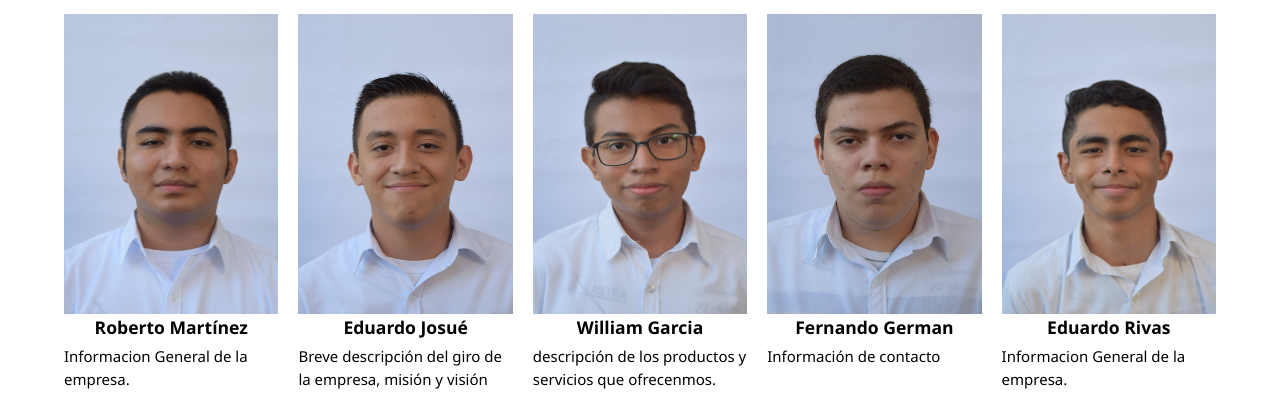
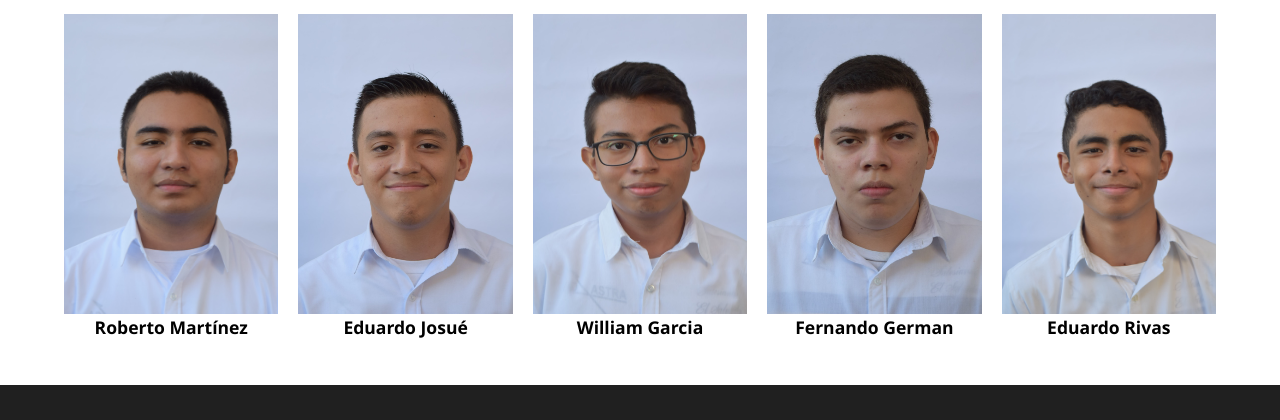
Before and after one commit to kramekrlaus2330/Casa-de-cristal-Grupo6, a plain HTML site: page index.html in a window 1280 px wide. Shown: the part 1428-1848 px from the top of the page. Drawn offline with Linux system fonts and the light colour scheme.

Commit message:
Update index.html

```diff
--- a/index.html
+++ b/index.html
@@ -82,38 +82,27 @@
 				<div>
 					<img src="images/20190104.jpg" alt="" />
 					<h3>Roberto Martínez</h3>
-					<p>
-						Informacion General de la empresa.
-					</p>
 
 				</div>
 				<div>
 					<img src="images/TrazoFeo.jpeg" alt="" />
 					<h3>Eduardo Josué</h3>
-					<p>
-						Breve descripción del giro de la empresa, misión y visión
-					</p>
+
 				</div>
 				<div>
 					<img src="images/William.jpeg" alt="" />
 					<h3>William Garcia</h3>
-					<p>
-						descripción de los productos y servicios que ofrecenmos.
-					</p>
+
 				</div>
 				<div>
 					<img src="images/Vladimir.jpeg" alt="" height="185px" />
 					<h3>Fernando German</h3>
-					<p>
-						Información de contacto
-					</p>
+
 				</div>
         <div>
 					<img src="images/20140269.jpg" alt="" />
 					<h3>Eduardo Rivas</h3>
-					<p>
-						Informacion General de la empresa.
-					</p>
+
 
 				</div>
       </section>
```
